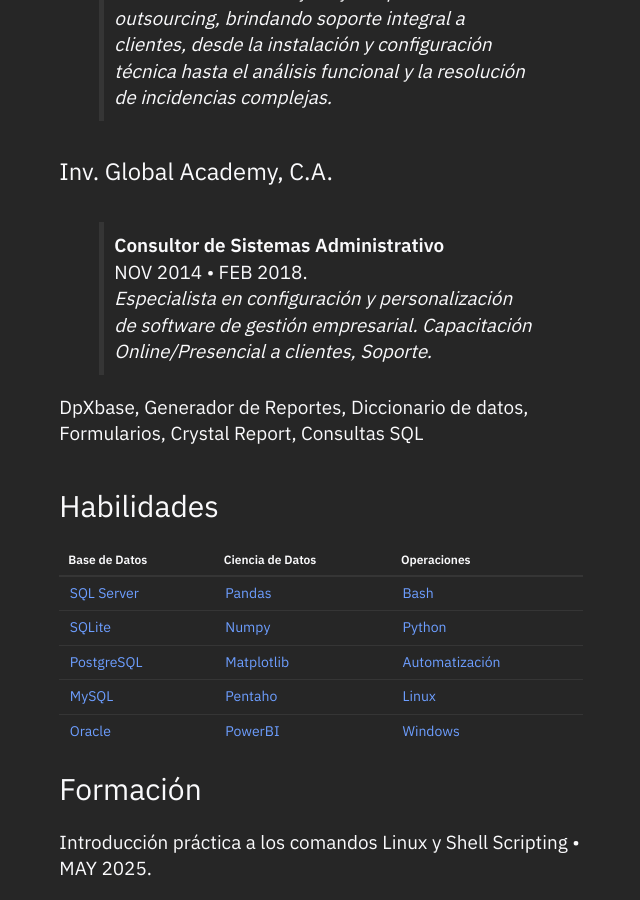
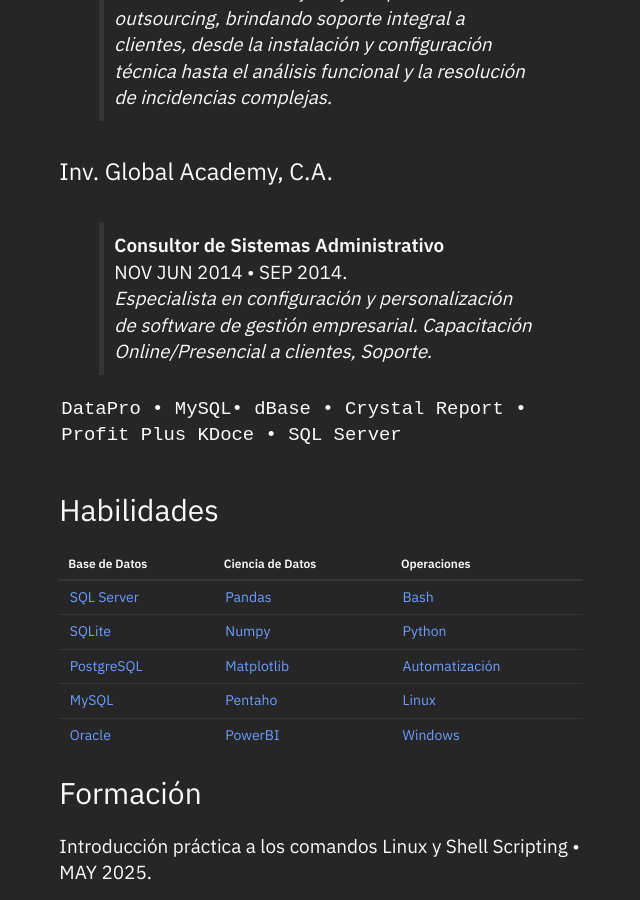
Before and after one commit to batistayureiba/batistayureiba.github.io, a Jekyll site: the page built from _posts/2025-05-24-about.md, in a window 1280 px wide and 900 px high, scrolled down 2127 px. Shown: the whole window, without its empty margins (319-959 px from the left). Built offline with Jekyll 4.4.1, drawn with Linux system fonts in a browser that asks for light colours.

Commit message:
Update 2025-05-24-about.md

```diff
--- a/_posts/2025-05-24-about.md
+++ b/_posts/2025-05-24-about.md
@@ -29,11 +29,11 @@
 >*Especialista en aplicaciones con sólida experiencia en soporte técnico de Nivel 2, enfocado en la gestión y continuidad operativa del ERP Pol21®. Trabajo bajo esquema de outsourcing, brindando soporte integral a clientes, desde la instalación y configuración técnica hasta el análisis funcional y la resolución de incidencias complejas.*
 
 ##### Inv. Global Academy, C.A.
->**Consultor de Sistemas Administrativo**<br>NOV 2014 • FEB 2018.<br>
+>**Consultor de Sistemas Administrativo**<br>NOV JUN 2014 • SEP 2014.<br>
 >*Especialista en configuración y personalización de software de gestión empresarial. Capacitación Online/Presencial a clientes, Soporte.*
 
+`DataPro • MySQL• dBase • Crystal Report • Profit Plus KDoce • SQL Server`
 
-DpXbase, Generador de Reportes, Diccionario de datos, Formularios, Crystal Report, Consultas SQL
 {:#skills}
 ### Habilidades
 
```
